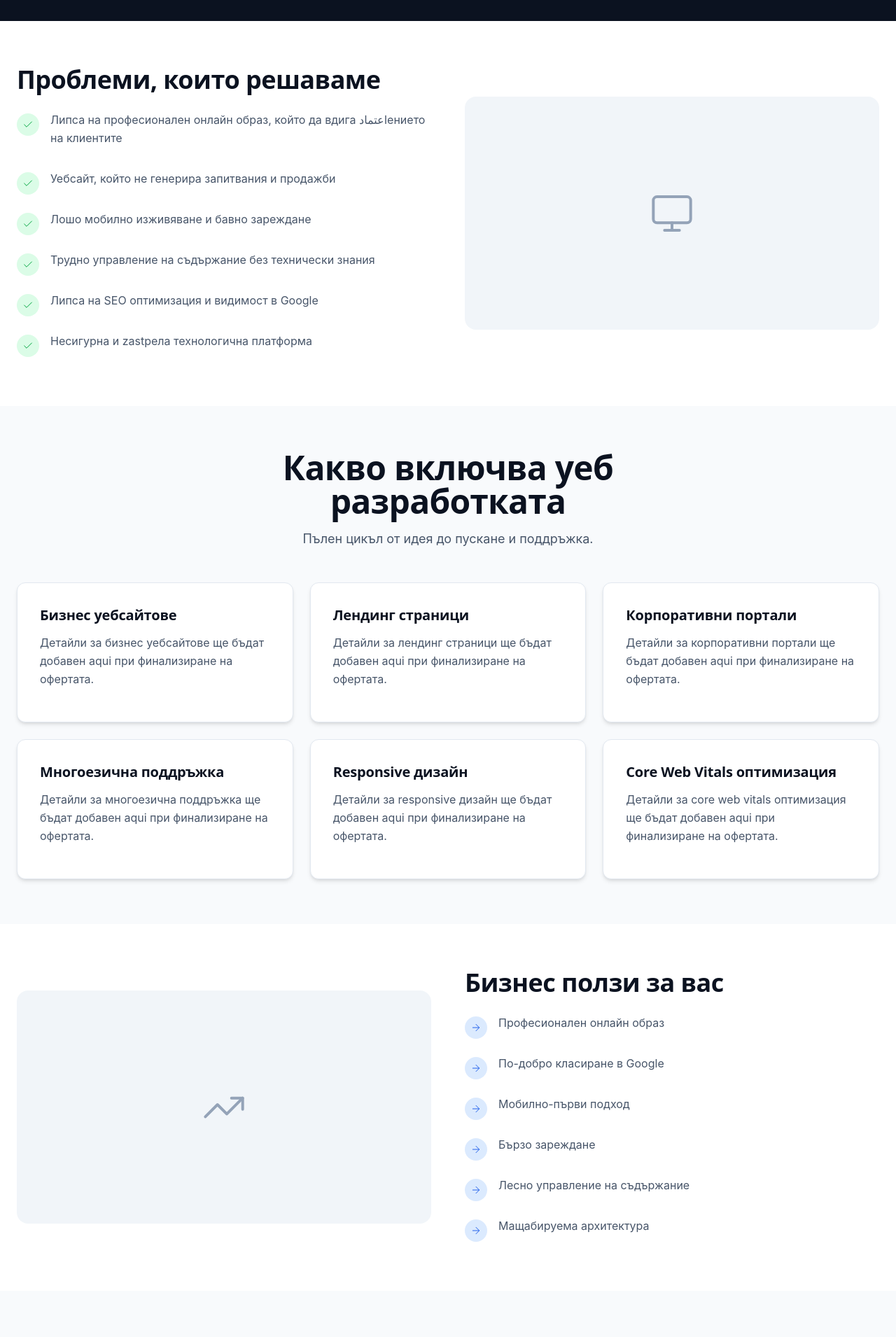
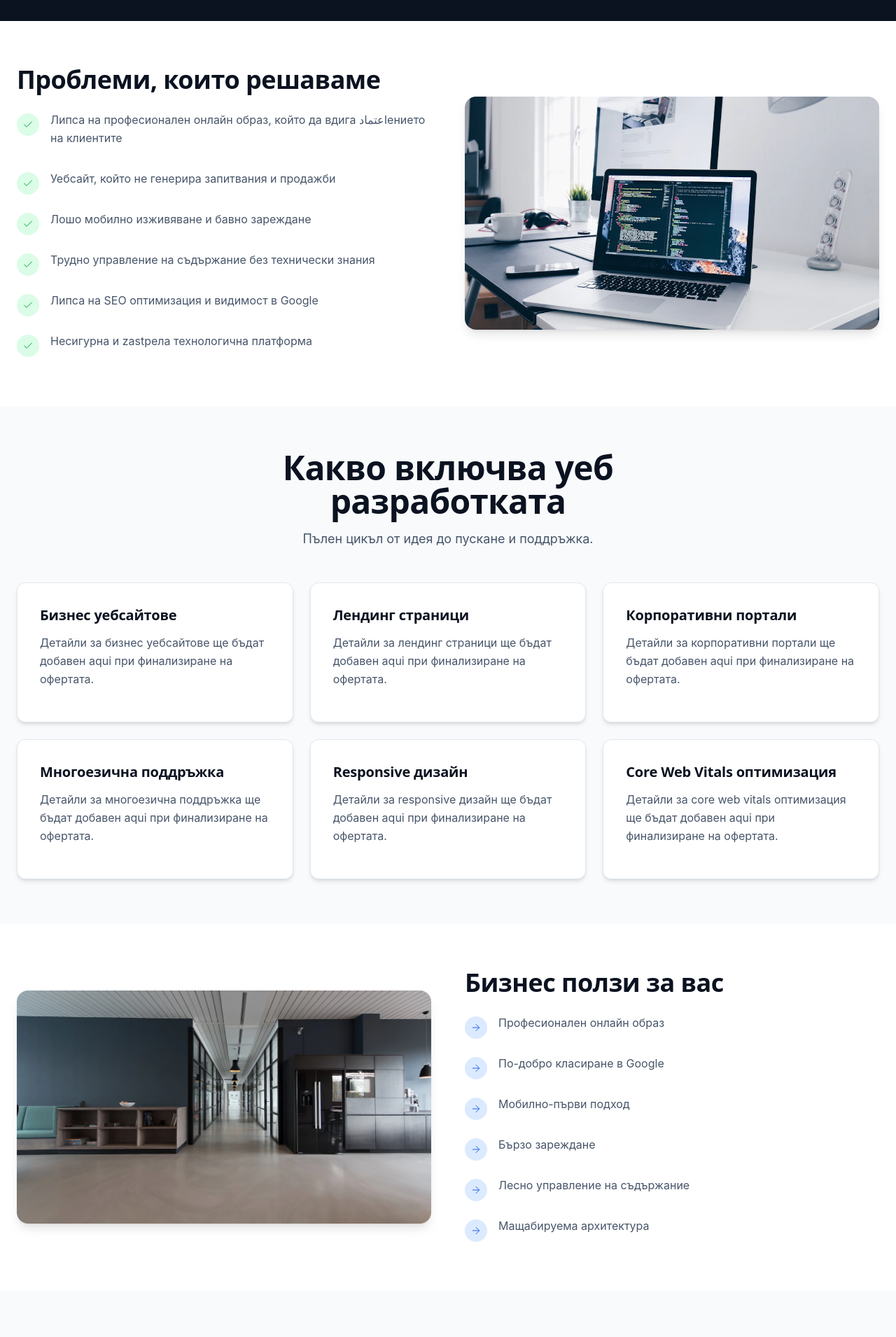
Before and after one commit to kvatev/TideLayer, a React (Vite) app: page /web-solutions/website-development in a window 1280 px wide. Shown: the part 580-2490 px from the top of the page at 70% size. Built offline with nearby package versions, Linux system fonts and the light colour scheme.

Commit message:
feat: integrate real photos into all service pages - responsive, lazy-loaded, mobile-first

```diff
--- a/src/components/sections/Hero.tsx
+++ b/src/components/sections/Hero.tsx
@@ -68,8 +68,21 @@ export function Hero() {
             </div>
           </div>
 
-          {/* Cards grid — visible on md+ only */}
-          <div className="hidden md:grid grid-cols-2 gap-4 animate-fade-in delay-200">
+          {/* Right column — image + cards (desktop) */}
+          <div className="hidden md:flex flex-col gap-4 animate-fade-in delay-200">
+            {/* Hero photo */}
+            <div className="relative overflow-hidden rounded-2xl aspect-[16/7] shadow-xl">
+              <img
+                src="/images/sections/hero-team.webp"
+                alt="Екипът на TideLayer при работа в офиса"
+                className="w-full h-full object-cover"
+                loading="eager"
+                decoding="sync"
+              />
+              <div className="absolute inset-0 bg-gradient-to-t from-navy-900/30 to-transparent" />
+            </div>
+            {/* Service cards */}
+            <div className="grid grid-cols-2 gap-4">
               {heroCards.map((card, i) => (
                 <div
                   key={card.title}
@@ -96,9 +109,23 @@ export function Hero() {
                 </div>
               ))}
             </div>
+          </div>
 
-          {/* Mobile: compact services list */}
-          <div className="md:hidden grid grid-cols-2 gap-3 animate-fade-in delay-300">
+          {/* Mobile: hero image + compact service cards */}
+          <div className="md:hidden flex flex-col gap-4 animate-fade-in delay-300">
+            {/* Photo on mobile */}
+            <div className="relative overflow-hidden rounded-2xl aspect-video shadow-lg">
+              <img
+                src="/images/sections/hero-team.webp"
+                alt="Екипът на TideLayer при работа"
+                className="w-full h-full object-cover"
+                loading="eager"
+                decoding="sync"
+              />
+              <div className="absolute inset-0 bg-gradient-to-t from-navy-900/20 to-transparent" />
+            </div>
+            {/* Service cards compact grid */}
+            <div className="grid grid-cols-2 gap-3">
               {heroCards.map((card) => (
                 <div key={card.title} className="card p-4 flex items-center gap-3">
                   <div className={`flex h-9 w-9 shrink-0 items-center justify-center rounded-lg ${card.iconBg}`}>
@@ -110,6 +137,7 @@ export function Hero() {
             </div>
           </div>
         </div>
+      </div>
 
       {/* Scroll indicator */}
       <div className="hidden md:block absolute bottom-8 left-1/2 -translate-x-1/2 animate-bounce" aria-hidden="true">
--- a/src/pages/education-solutions/EducationSolutions.tsx
+++ b/src/pages/education-solutions/EducationSolutions.tsx
@@ -50,9 +50,13 @@ export function EducationSolutions() {
               <Link key={product.id} to={product.cta.href.replace('/contact?product=', '/education-solutions/')} className="group">
                 <Card variant="elevated" padding="lg" hover className="h-full flex flex-col">
                   <div className="relative aspect-video bg-slate-100 rounded-xl mb-5 overflow-hidden group-hover:opacity-90 transition-opacity">
-                    <div className="absolute inset-0 flex items-center justify-center text-slate-400">
-                      <Icon name="Monitor" size={48} />
-                    </div>
+                    <img
+                      src="/images/sections/education.webp"
+                      alt="Образователни технологии в класна стая"
+                      className="w-full h-full object-cover"
+                      loading="lazy"
+                      decoding="async"
+                    />
                     <Badge variant="accent" className="absolute top-3 left-3">
                       Продукт
                     </Badge>
--- a/src/pages/hardware-service/HardwareService.tsx
+++ b/src/pages/hardware-service/HardwareService.tsx
@@ -85,10 +85,14 @@ export function HardwareService() {
       <section className="section bg-slate-50" aria-labelledby="hs-benefits">
         <div className="container">
           <div className="grid lg:grid-cols-2 gap-12 items-center">
-            <div className="relative aspect-video bg-slate-100 rounded-2xl overflow-hidden animate-scale-in">
-              <div className="absolute inset-0 flex items-center justify-center text-slate-400">
-                <Icon name="Tool" size={64} />
-              </div>
+            <div className="relative aspect-video rounded-2xl overflow-hidden animate-scale-in shadow-lg">
+              <img
+                src="/images/sections/hardware.webp"
+                alt="Хардуерен сервиз — компютърни компоненти"
+                className="w-full h-full object-cover"
+                loading="lazy"
+                decoding="async"
+              />
             </div>
             <div className="animate-fade-in">
               <h2 id="hs-benefits" className="text-3xl md:text-4xl font-heading font-bold text-navy-900 mb-6">
--- a/src/pages/networks-it/MonthlySupport.tsx
+++ b/src/pages/networks-it/MonthlySupport.tsx
@@ -198,10 +198,14 @@ export function MonthlySupport() {
       <section className="section bg-slate-50" aria-labelledby="ms-benefits">
         <div className="container">
           <div className="grid lg:grid-cols-2 gap-12 items-center">
-            <div className="relative aspect-video bg-slate-100 rounded-2xl overflow-hidden animate-scale-in">
-              <div className="absolute inset-0 flex items-center justify-center text-slate-400">
-                <Icon name="TrendingUp" size={64} />
-              </div>
+            <div className="relative aspect-video rounded-2xl overflow-hidden animate-scale-in shadow-lg">
+              <img
+                src="/images/sections/it-support.webp"
+                alt="ИТ поддръжка — специалист при работа с клиент"
+                className="w-full h-full object-cover"
+                loading="lazy"
+                decoding="async"
+              />
             </div>
             <div className="animate-fade-in">
               <h2 id="ms-benefits" className="text-3xl md:text-4xl font-heading font-bold text-navy-900 mb-6">
--- a/src/pages/networks-it/NetworkInstallation.tsx
+++ b/src/pages/networks-it/NetworkInstallation.tsx
@@ -68,10 +68,14 @@ export function NetworkInstallation() {
       <section className="section bg-slate-50" aria-labelledby="ni-benefits">
         <div className="container">
           <div className="grid lg:grid-cols-2 gap-12 items-center">
-            <div className="relative aspect-video bg-slate-100 rounded-2xl overflow-hidden animate-scale-in">
-              <div className="absolute inset-0 flex items-center justify-center text-slate-400">
-                <Icon name="Network" size={64} />
-              </div>
+            <div className="relative aspect-video rounded-2xl overflow-hidden animate-scale-in shadow-lg">
+              <img
+                src="/images/sections/network.webp"
+                alt="Мрежова инфраструктура — структуриран кабелинг"
+                className="w-full h-full object-cover"
+                loading="lazy"
+                decoding="async"
+              />
             </div>
             <div className="animate-fade-in">
               <h2 id="ni-benefits" className="text-3xl md:text-4xl font-heading font-bold text-navy-900 mb-6">
--- a/src/pages/web-solutions/WebsiteDevelopment.tsx
+++ b/src/pages/web-solutions/WebsiteDevelopment.tsx
@@ -64,10 +64,14 @@ export function WebsiteDevelopment() {
                 ))}
               </ul>
             </div>
-            <div className="relative aspect-video bg-slate-100 rounded-2xl overflow-hidden animate-scale-in">
-              <div className="absolute inset-0 flex items-center justify-center text-slate-400">
-                <Icon name="Monitor" size={64} />
-              </div>
+            <div className="relative aspect-video rounded-2xl overflow-hidden animate-scale-in shadow-lg">
+              <img
+                src="/images/sections/web-dev.webp"
+                alt="Уеб разработка — програмист при работа"
+                className="w-full h-full object-cover"
+                loading="lazy"
+                decoding="async"
+              />
             </div>
           </div>
         </div>
@@ -104,10 +108,14 @@ export function WebsiteDevelopment() {
       <section className="section bg-white" aria-labelledby="wd-benefits">
         <div className="container">
           <div className="grid lg:grid-cols-2 gap-12 items-center">
-            <div className="relative aspect-video bg-slate-100 rounded-2xl overflow-hidden animate-scale-in">
-              <div className="absolute inset-0 flex items-center justify-center text-slate-400">
-                <Icon name="TrendingUp" size={64} />
-              </div>
+            <div className="relative aspect-video rounded-2xl overflow-hidden animate-scale-in shadow-lg">
+              <img
+                src="/images/sections/office.webp"
+                alt="Модерен офис — работна среда"
+                className="w-full h-full object-cover"
+                loading="lazy"
+                decoding="async"
+              />
             </div>
             <div className="animate-fade-in">
               <h2 id="wd-benefits" className="text-3xl md:text-4xl font-heading font-bold text-navy-900 mb-6">
```
Lines whose indentation alone changed are shown as unchanged.
